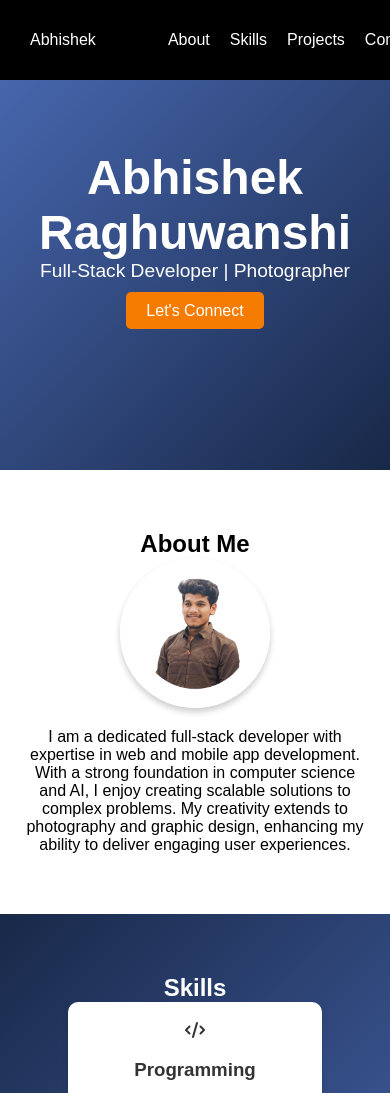
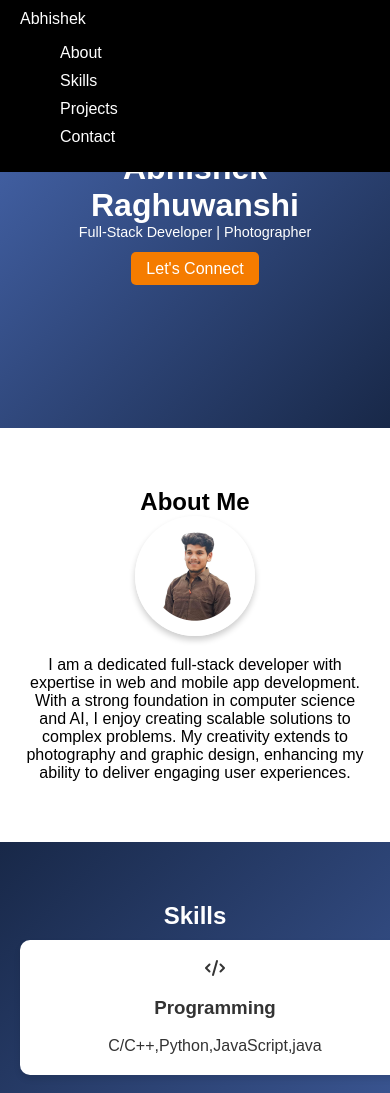
Before and after one commit to abhi2142/my_nportpolio, a plain HTML site: page index.html in a window 390 px wide. Shown: the top 1093 px of the page. Drawn offline with Linux system fonts and the light colour scheme.

Commit message:
Update styles.css

```diff
--- a/styles.css
+++ b/styles.css
@@ -108,6 +108,8 @@ a {
     text-align: center;
     box-shadow: 0px 4px 6px rgba(0, 0, 0, 0.1);
     transition: transform 0.3s ease;
+    width: calc(33.33% - 20px);
+    margin: 10px;
 }
 
 .skill:hover {
@@ -123,7 +125,7 @@ a {
 }
 
 .project {
-    width: 30%;
+    width: calc(33.33% - 20px);
     padding: 20px;
     background: #fff;
     border-radius: 10px;
@@ -174,3 +176,64 @@ footer {
     background: #333;
     color: #fff;
 }
+
+/* Media Queries for Responsiveness */
+
+/* For tablets and small screens */
+@media (max-width: 768px) {
+    .navbar {
+        flex-direction: column;
+        align-items: flex-start;
+    }
+
+    .nav-links {
+        flex-direction: column;
+        gap: 10px;
+    }
+
+    .header-content h1 {
+        font-size: 2.5rem;
+    }
+
+    .header-content p {
+        font-size: 1rem;
+    }
+
+    .skills-container, .projects-container {
+        flex-direction: column;
+        align-items: center;
+    }
+
+    .skill, .project {
+        width: 100%;
+    }
+}
+
+/* For mobile screens */
+@media (max-width: 480px) {
+    .navbar {
+        padding: 10px 20px;
+    }
+
+    .header-content h1 {
+        font-size: 2rem;
+    }
+
+    .header-content p {
+        font-size: 0.9rem;
+    }
+
+    .header-content .btn {
+        padding: 8px 15px;
+    }
+
+    .profile-image {
+        width: 120px;
+        height: 120px;
+    }
+
+    .skill, .project {
+        width: 100%;
+        margin: 10px 0;
+    }
+}
```
